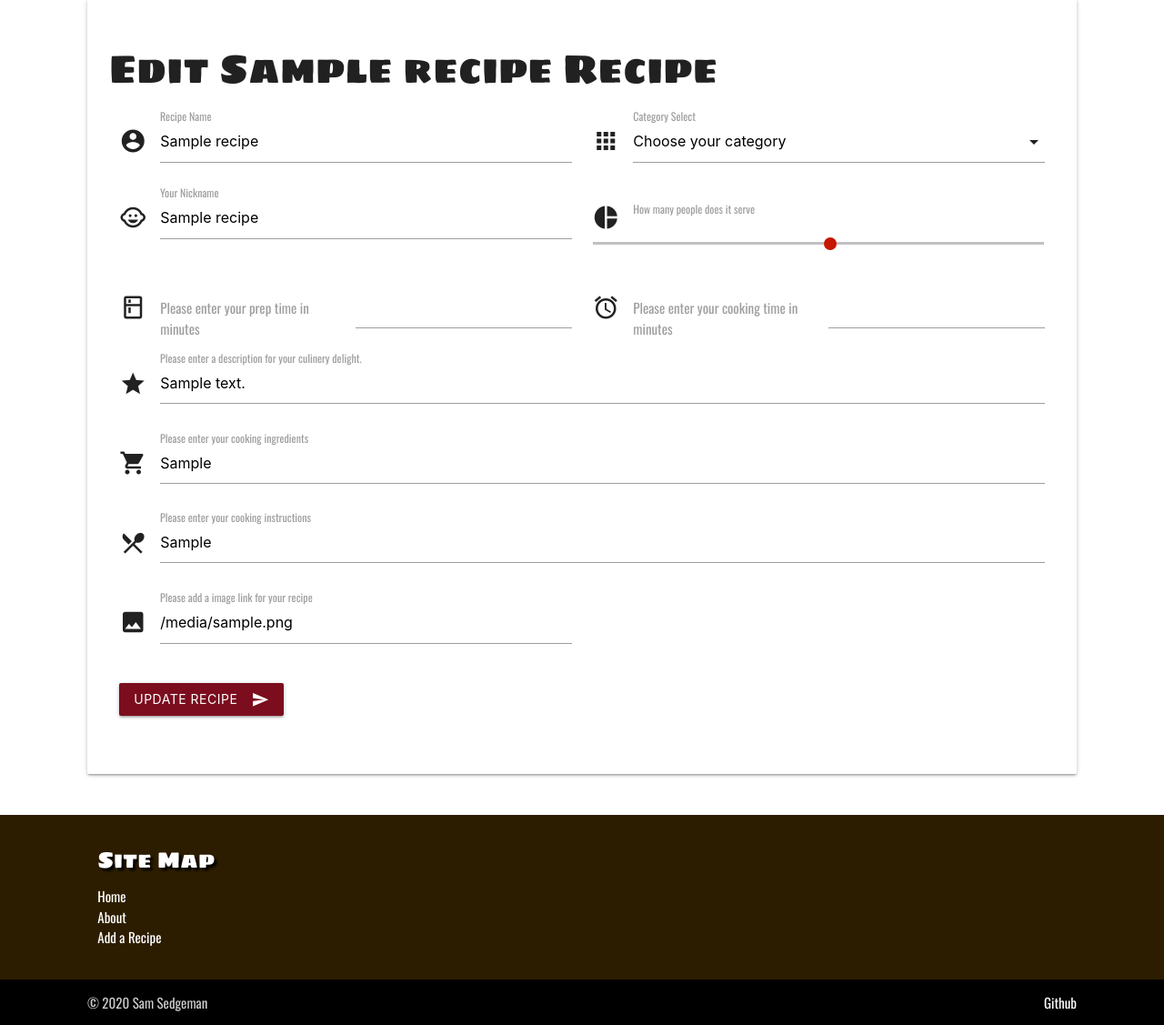
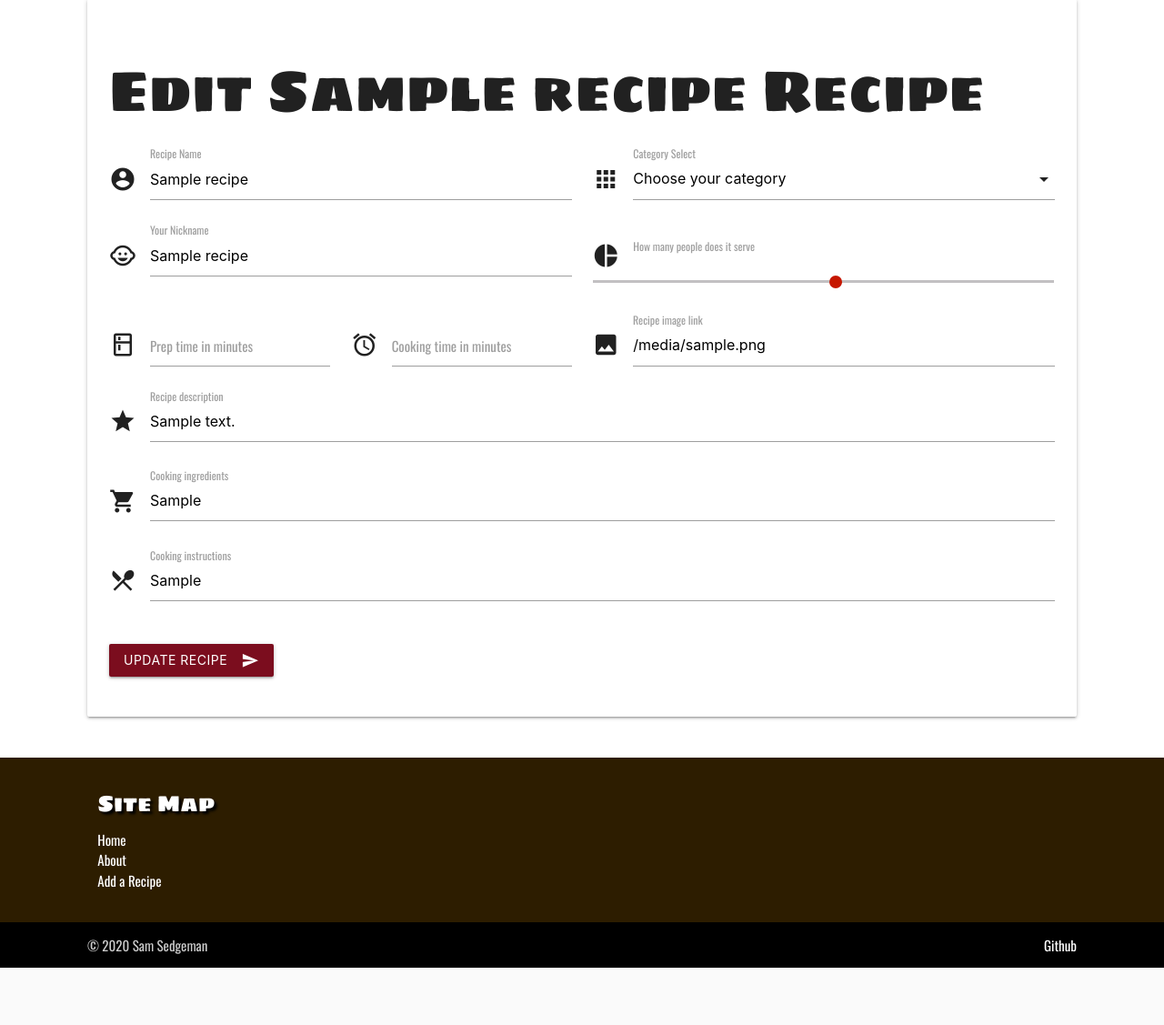
Before and after one commit to sps992/ms3-salty_salamander, a Flask app: template templates/editrecipe.html in a window 1280 px wide. Shown: the part 196-1323 px from the top of the page at 91% size. After the commit the page ends 1260 px from the top, so only its background shows below. Run offline with Flask 2, Linux system fonts and the light colour scheme; the template is opened without the code that fills it: most values are stand-ins (such as "Sample title", 1, 10 or a date in 2020); some libraries are stand-ins or nearby versions.

Commit message:
Finished refactoring code and layout. Checking for errors.

```diff
--- a/static/js/script.js
+++ b/static/js/script.js
@@ -10,9 +10,6 @@ $(document).ready(function(){
 
     $('select').formSelect();
 
-    $('#recipe_description').val('');
-  M.textareaAutoResize($('recipe_description'));
-
   $("#do-better").click(function() {
     $([document.documentElement, document.body]).animate({
         scrollTop: $("#recipe-container").offset().top
--- a/templates/addrecipe.html
+++ b/templates/addrecipe.html
@@ -54,7 +54,7 @@
                         <div class="input-field col s12">
                             <i class="material-icons prefix">grade</i>
                             <textarea id="description" name="description" class="materialize-textarea" required ></textarea>
-                            <label for="description">Recipe description.</label>
+                            <label for="description">Recipe description</label>
                         </div>
                         <div class="input-field col s12">
                             <i class="material-icons prefix">local_grocery_store</i>
--- a/templates/editrecipe.html
+++ b/templates/editrecipe.html
@@ -2,8 +2,7 @@
 <div class="container">
     <div class="card card-add_recipe">
         <div class="card-content">
-        <h3>Edit {{recipe.recipe_name}} Recipe</h3>
-        <div class="row">
+            <h1>Edit {{recipe.recipe_name}} Recipe</h1>
             <form  action="{{ url_for('update_recipe', recipe_id=recipe._id) }}" method="POST" class="col s12">
             <div class="row">
                 <div class="input-field col s12 m6">
@@ -41,42 +40,36 @@
                         </p>
                     </div>
                 </div>
-                <div class="input-field col s3">
+                <div class="input-field col s12 m6 l3">
                     <i class="material-icons prefix">kitchen</i>
-                <label>Please enter your prep time in minutes</label>
-                </div>
-                <div class="input-field col s3">
+                    <label for="prep_time_mins">Prep time in minutes</label>
                     <input id="prep_time_mins" name="prep_time_mins"  type="number" value="{{recipe.prep_time_mins}}" >
                 </div>
-                <div class="input-field col s3">
+                <div class="input-field col s12 m6 l3">
                     <i class="material-icons prefix">alarm</i>
-                <label>Please enter your cooking time in minutes</label>
+                    <label for="cook_time_mins">Cooking time in minutes</label>
+                    <input id="cook_time_mins" name="cook_time_mins"  type="number" value="{{recipe.cook_time_mins}}" >
                 </div>
-                  <div class="input-field col s3">
-                <input id="cook_time_mins" name="cook_time_mins" type="number" value="{{recipe.cook_time_mins}}" >
+                <div class="input-field col s12 m6">
+                    <i class="material-icons prefix">image</i>
+                    <input id="recipe_img" name="recipe_img" type="text" class="validate" pattern="https?://.+" value="{{recipe.recipe_img}}">
+                    <label for="recipe_img">Recipe image link</label>
                 </div>
                 <div class="input-field col s12">
                     <i class="material-icons prefix">grade</i>
                     <textarea id="description" name="description" class="materialize-textarea">{{recipe.description}}</textarea>
-                    <label for="description">Please enter a description for your culinery delight.</label>
+                    <label for="description">Recipe description</label>
                 </div>
                 <div class="input-field col s12">
                     <i class="material-icons prefix">local_grocery_store</i>
                     <textarea id="recipe_ingredients" name="recipe_ingredients"  class="materialize-textarea">{{recipe.recipe_ingredients}}</textarea>
-                    <label for="recipe.recipe_ingredients">Please enter your cooking ingredients</label>
+                    <label for="recipe.recipe_ingredients">Cooking ingredients</label>
                 </div>
                 <div class="input-field col s12">
                     <i class="material-icons prefix">local_dining</i>
                     <textarea id="cooking_instructions" name="cooking_instructions"  class="materialize-textarea">{{recipe.cooking_instructions}}</textarea>
-                    <label for="cooking_instructions">Please enter your cooking instructions</label>
+                    <label for="cooking_instructions">Cooking instructions</label>
                 </div>
-                <div class="input-field col s12 m6">
-                    <i class="material-icons prefix">image</i>
-                    <input id="recipe_img" name="recipe_img" type="text" class="validate" pattern="https?://.+" value="{{recipe.recipe_img}}" >
-                    <label for="recipe_img">Please add a image link for your recipe</label>
-                </div>
-
-
             </div>
             <div class="row">
                 <div class="col s12">
@@ -89,6 +82,6 @@
         </div>
     </div>
 </div>
-    </div>
+
 
     {% endblock %}
```
Lines whose indentation alone changed are shown as unchanged.
